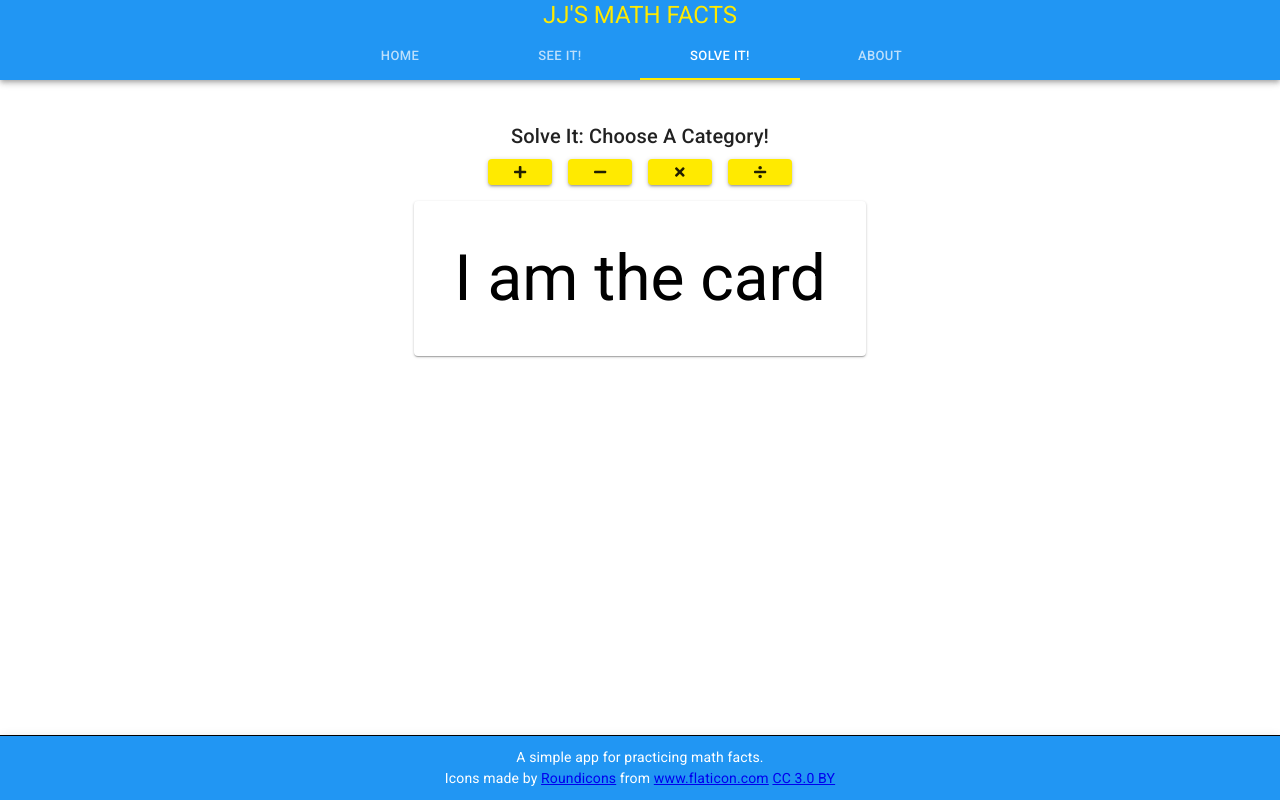
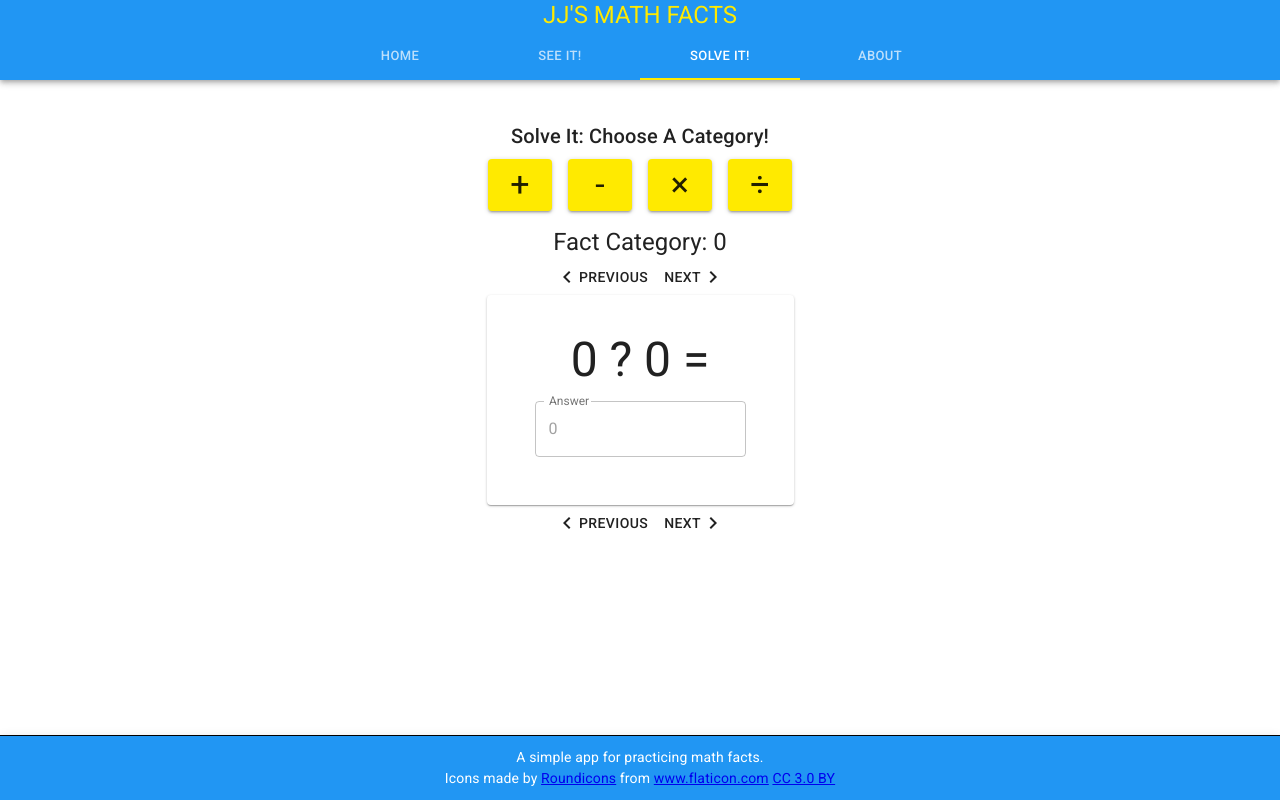
Before and after one commit to jarretrose/jj-math-facts, a React (Create React App) app: page /solve in a window 1280 px wide. Built offline with nearby package versions, Linux system fonts and the light colour scheme; a web font is replaced by a local one.

Commit message:
working on solve functionality

```diff
--- a/public/index.html
+++ b/public/index.html
@@ -18,8 +18,6 @@
     <link rel="shortcut icon" href="%PUBLIC_URL%/favicon.ico" />
     <link rel="manifest" href="%PUBLIC_URL%/manifest.json" />
 
-    <script defer src="https://use.fontawesome.com/releases/v5.7.2/js/all.js" integrity="sha384-0pzryjIRos8mFBWMzSSZApWtPl/5++eIfzYmTgBBmXYdhvxPc+XcFEk+zJwDgWbP" crossorigin="anonymous"></script>
-
     <title>JJ's Math Facts</title>
   </head>
   <body>
--- a/src/See.js
+++ b/src/See.js
@@ -27,19 +27,19 @@ class See extends Component {
 
         <Button variant='contained' color='secondary' className={classes.button}
           onClick={() => this.handleClick('Addition', '+')}>
-          <i className="fas fa-plus" /></Button>
+          <Typography variant="h4">+</Typography></Button>
 
         <Button variant='contained' color='secondary' className={classes.button}
           onClick={() => this.handleClick('Subtraction', '-')}>
-          <i className="fas fa-minus" /></Button>
+          <Typography variant="h4">-</Typography></Button>
 
         <Button variant='contained' color='secondary' className={classes.button}
           onClick={() => this.handleClick('Multiplication', '×')}>
-          <i className="fas fa-times" /></Button>
+          <Typography variant="h4">×</Typography></Button>
 
         <Button variant='contained' color='secondary' className={classes.button}
           onClick={() => this.handleClick('Division', '÷')}>
-          <i className="fas fa-divide" /></Button>
+          <Typography variant="h4">÷</Typography></Button>
 
         <SeeWorkSpace category={this.state.category} symbol={this.state.symbol} />
 
--- a/src/SeeWorkSpace.js
+++ b/src/SeeWorkSpace.js
@@ -5,22 +5,6 @@ import Card from '@material-ui/core/Card';
 import PropTypes from 'prop-types'
 import Grid from '@material-ui/core/Grid';
 import Button from '@material-ui/core/Button'
-
-/*
-Division
-
-order: number2 / factCategory
-
-factCategory = 1 through 9
-
-factCategory 1: increments by 1
-factCategory 2: increments by 2
-
-number2 increments
-number2 max is 9
-number2 min is 1
-*/
-
 
 class SeeWorkSpace extends Component {
   constructor() {
@@ -87,7 +71,7 @@ class SeeWorkSpace extends Component {
       case 'Division':
         if (maxChange > factCategory * 9 || maxChange < factCategory) return null
         return this.setState({ number2: number2 + (factCategory * change)})
-      case 'Choose A Category':
+      default:
         return null
     }
   }
--- a/src/Solve.js
+++ b/src/Solve.js
@@ -28,21 +28,21 @@ class Solve extends Component {
 
         <Button variant='contained' color='secondary' className={classes.button}
           onClick={() => this.handleClick('Addition', '+')}>
-          <i className="fas fa-plus" /></Button>
+          <Typography variant="h4">+</Typography></Button>
 
         <Button variant='contained' color='secondary' className={classes.button}
           onClick={() => this.handleClick('Subtraction', '-')}>
-          <i className="fas fa-minus" /></Button>
+          <Typography variant="h4">-</Typography></Button>
 
         <Button variant='contained' color='secondary' className={classes.button}
           onClick={() => this.handleClick('Multiplication', '×')}>
-          <i className="fas fa-times" /></Button>
+          <Typography variant="h4">×</Typography></Button>
 
         <Button variant='contained' color='secondary' className={classes.button}
           onClick={() => this.handleClick('Division', '÷')}>
-          <i className="fas fa-divide" /></Button>
+          <Typography variant="h4">÷</Typography></Button>
 
-        <SolveWorkSpace category={this.state.category} />
+        <SolveWorkSpace category={this.state.category} symbol={this.state.symbol} />
 
       </Fragment>
     )
--- a/src/SolveWorkSpace.js
+++ b/src/SolveWorkSpace.js
@@ -1,23 +1,182 @@
 import React, { Component, Fragment } from 'react'
 import { withStyles, Typography } from '@material-ui/core'
 import styles from './styles'
+import Card from '@material-ui/core/Card';
 import PropTypes from 'prop-types'
-import Card from '@material-ui/core/Card'
 import Grid from '@material-ui/core/Grid';
-
+import Button from '@material-ui/core/Button'
+import TextField from '@material-ui/core/TextField';
 
 class SolveWorkSpace extends Component {
+  constructor() {
+    super()
+    this.state = {
+      factCategory: 0,
+      number2: 0,
+      answer: '',
+    }
+  }
+
+  componentDidUpdate(prevProps) {
+    const { category } = this.props
+
+    console.log(this.state.answer)
+
+    if (prevProps.category !== category) {
+      switch (category) {
+        case 'Addition':
+          return this.setState({ factCategory: 0, number2: 0 })
+        case 'Subtraction':
+          return this.setState({ factCategory: 0, number2: 0 })
+        case 'Multiplication':
+          return this.setState({ factCategory: 0, number2: 0 })
+        case 'Division':
+          return this.setState({ factCategory: 0, number2: 0 })
+        default:
+          return this.setState({ factCategory: 0, number2: 0 })
+      }
+    }
+  }
+
+  handleFactCategory = (change) => {
+    const { factCategory } = this.state
+    const { category } = this.props
+    const targetNumber = factCategory + change
+
+    if (targetNumber > 10 || targetNumber < 0) return null
+
+    switch(category) {
+      case 'Subtraction':
+      case 'Division':
+        return this.setState({ factCategory: targetNumber, number2: targetNumber})
+
+      case 'Addition':
+      case 'Multiplication':
+        return this.setState({ factCategory: targetNumber, number2: 0 })
+      default:
+        return null
+    }
+  }
+
+  handleProblemChange = (change) => {
+    const { factCategory, number2 } = this.state
+    const { category } = this.props
+
+    const maxChange = number2 + change
+
+    switch (category) {
+      case 'Addition':
+      case 'Multiplication':
+        if (maxChange > 9 || maxChange < 0) return null
+        else return this.setState({ number2: maxChange })
+      case 'Subtraction':
+        if (maxChange > factCategory + 9 || maxChange < factCategory) return null
+        else return this.setState({ number2: maxChange })
+      case 'Division':
+        if (maxChange > factCategory * 9 || maxChange < factCategory) return null
+        return this.setState({ number2: number2 + (factCategory * change)})
+      default:
+        return null
+    }
+  }
+
+  handleAnswer = name => event => {
+    this.setState({
+      [name]: event.target.value,
+    });
+  };
+
+  submitAnswer = (event) => {
+    event.preventDefault()
+    alert(`Something will happen here in the future and it won't be an alert.`)
+    this.setState({
+      answer: '',
+    })
+  }
 
   render() {
+
     const { classes } = this.props
+    const { number2, factCategory } = this.state
+
+    let c = (num1, num2) => {
+      const { category } = this.props
+      switch(category){
+        case 'Addition':
+          return num1 + num2
+        case 'Multiplication':
+          return num1 * num2
+        case 'Subtraction':
+          return num2 - num1
+        case 'Division':
+          if (num2 === 0) return '--'
+          else return num2 / num1
+        default: return '?'
+      }
+    }
+
+    const result = `${c(factCategory, number2)}`
+
+    const problem = () => {
+      const { category, symbol } = this.props
+      const { factCategory, number2} = this.state
+
+      switch(category) {
+        case 'Subtraction':
+        case 'Division':
+          return `${number2} ${symbol} ${factCategory}`
+        case 'Addition':
+        case 'Multiplication':
+          return `${factCategory} ${symbol} ${number2}`
+        default:
+          return `${factCategory} ${symbol} ${number2}`
+      }
+    }
 
     return (
       <Fragment>
+
+        <Typography variant='h5' className={classes.title}>Fact Category: {factCategory}</Typography>
+
+        <Button className={classes.title} onClick={() => this.handleFactCategory(-1)}>
+          <i className="material-icons">navigate_before</i>Previous</Button>
+
+        <Button className={classes.title} onClick={() => this.handleFactCategory(1)}>
+          Next<i className="material-icons">navigate_next</i>
+        </Button>
+
         <Grid container justify='center'>
-          <Card className={classes.card}>
-            I am the card
-          </Card>
+          <Grid item>
+            <Card className={classes.card}>
+              <Typography variant='h3' className={classes.title}>{problem()} = {this.state.answer} </Typography>
+              <form onSubmit={this.submitAnswer}>
+
+                <TextField
+                  id="outlined-number"
+                  label="Answer"
+                  value={this.state.answer}
+                  onChange={this.handleAnswer('answer')}
+                  type="number"
+                  placeholder='0'
+                  className={classes.textField}
+                  InputLabelProps={{
+                    shrink: true,
+                  }}
+                  margin="normal"
+                  variant="outlined"
+                />
+
+              </form>
+            </Card>
+          </Grid>
         </Grid>
+
+        <Button className={classes.title} onClick={() => this.handleProblemChange(-1)}>
+          <i className="material-icons">navigate_before</i>Previous</Button>
+
+        <Button className={classes.title} onClick={() => this.handleProblemChange(1)}>
+          Next<i className="material-icons">navigate_next</i></Button>
+
       </Fragment>
     )
   }
--- a/src/styles.js
+++ b/src/styles.js
@@ -38,6 +38,10 @@ const styles = theme => ({
     fontFamily: "'Short Stack', 'Roboto', 'sans serif'",
     fontSize: '8vmin',
     padding: '5vmin'
+  },
+  textField: {
+    marginLeft: theme.spacing.unit,
+    marginRight: theme.spacing.unit,
   }
 })
 
```
